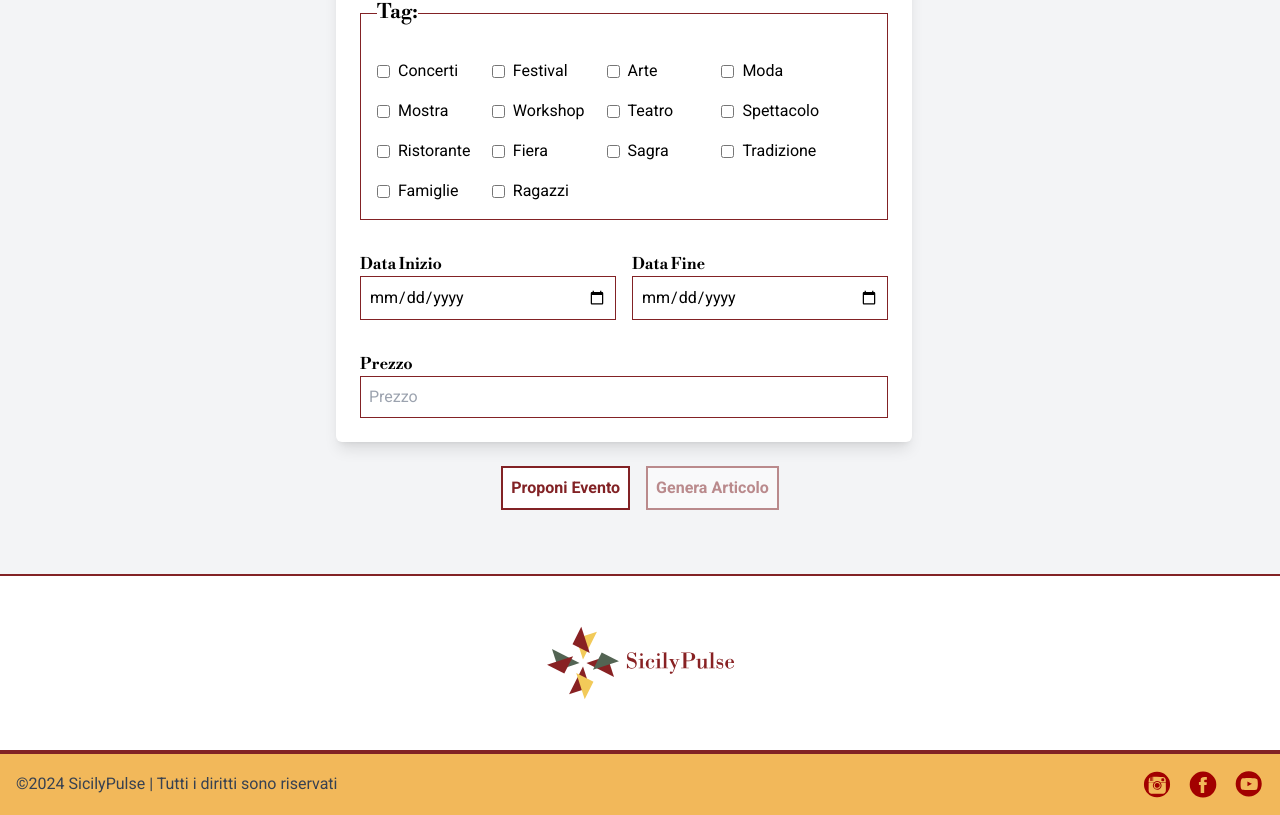
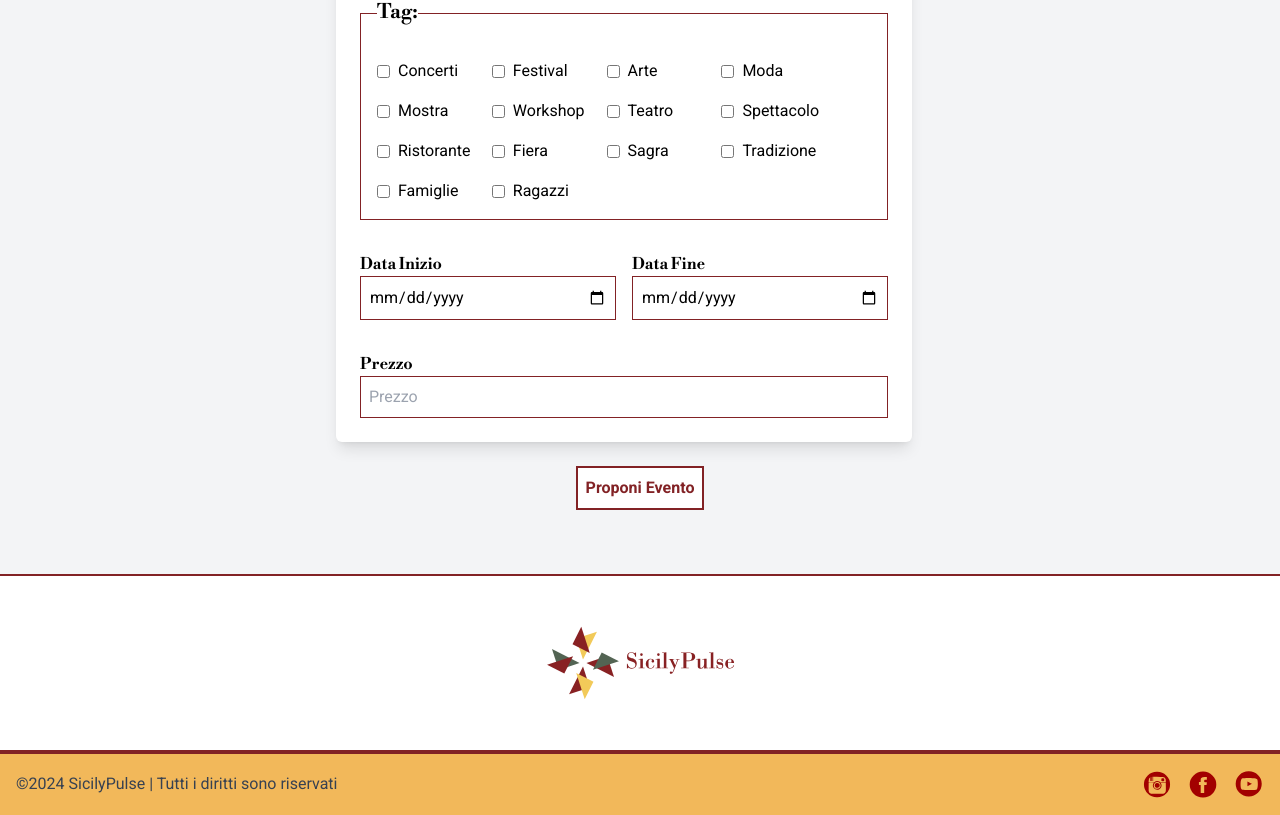
Before and after one commit to simoneedge/final-project-cb10-team-d, a Next.js app: page /propose in a window 1280 px wide. Shown: the part 554-1369 px from the top of the page. Built offline with nearby package versions, Linux system fonts and the light colour scheme; no server answers.

Commit message:
remove generate article

```diff
--- a/app/propose/page.tsx
+++ b/app/propose/page.tsx
@@ -211,7 +211,7 @@ export default function ProposePage() {
           <Button
             label="Genera Articolo"
             onClick={handleGenerateArticle}
-            className="border-2 border-rosso bg-white text-rosso p-2 hover:bg-rosso hover:text-white font-bold"
+            className="hidden border-2 border-rosso bg-white text-rosso p-2 hover:bg-rosso hover:text-white font-bold"
             disabled={isGeneratingArticle || !formData.title}
             loading={loading}
           />
@@ -243,7 +243,7 @@ export default function ProposePage() {
             </div>
           ) : null}
         </div>
-        <ToastContainer containerId="toastPropose"/>
+        <ToastContainer containerId="toastPropose" />
       </div>
     </div>
   );
```
